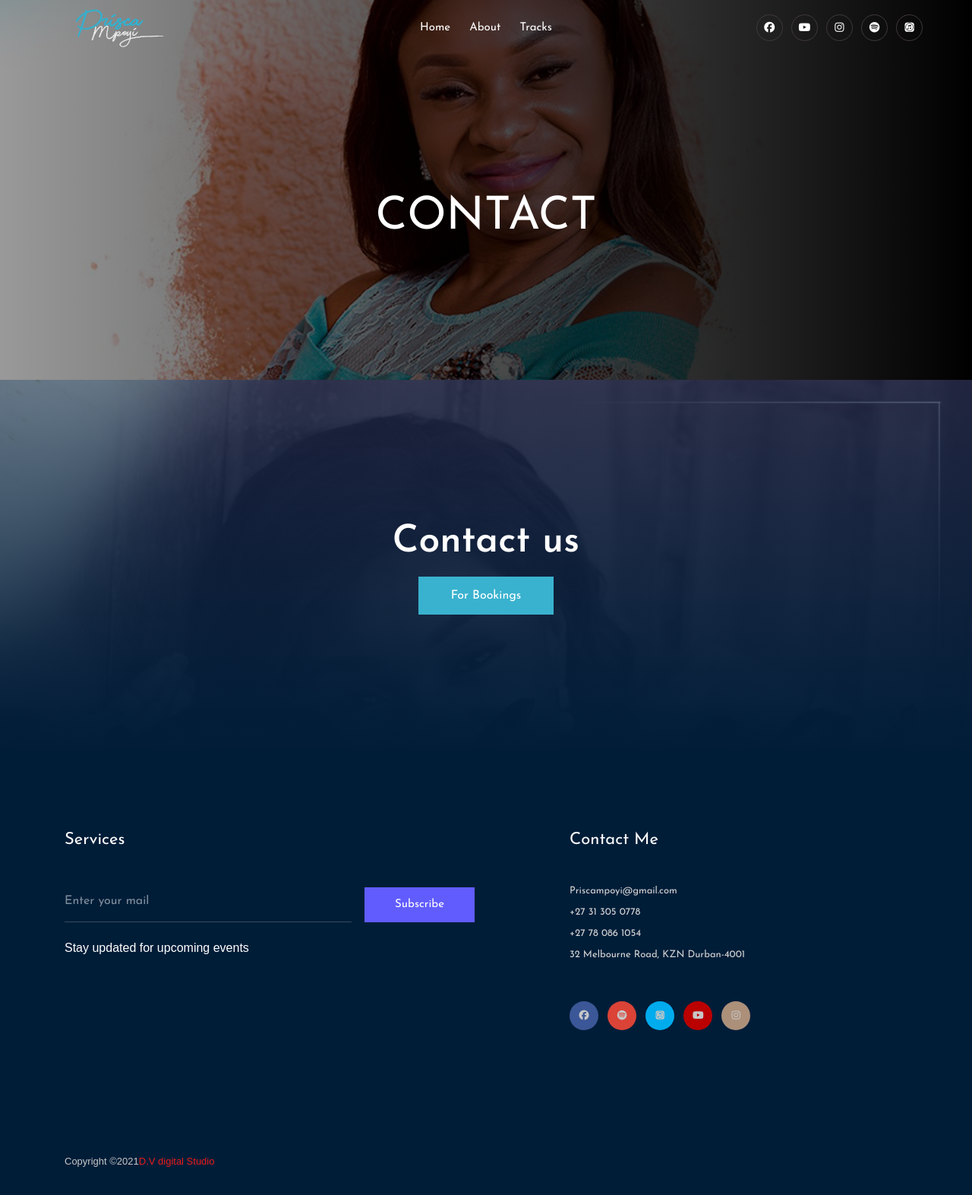
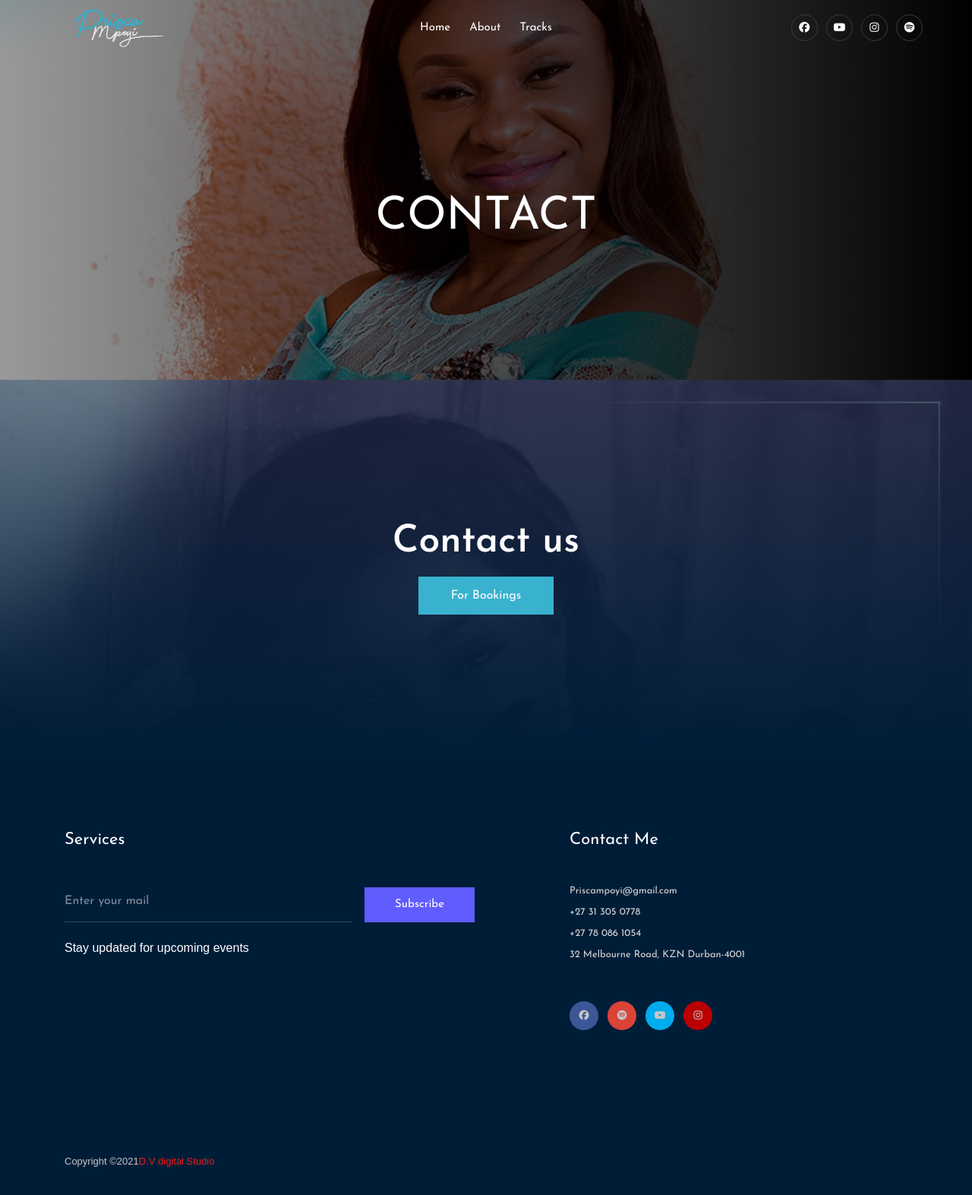
Before and after one commit to divinevibration/pm, a plain HTML site: page contact.html in a window 1280 px wide. Shown: the whole page at 76% size. Drawn offline with Linux system fonts and the light colour scheme; files that its build step writes are made by us from their sources; a web font is replaced by a local one.

Commit message:
updated iTunes

```diff
--- a/contact.html
+++ b/contact.html
@@ -69,7 +69,7 @@
                                       <li><a href="https://www.youtube.com/channel/UCGZWKKKORCdF35oZ73RlmwA?view_as=subscriber" target="_blank"> <i class="fa fa-youtube-play"></i> </a></li>
                                       <li><a href="https://www.instagram.com/prisca_mpoyi/" target="_blank"> <i class="fa fa-instagram"></i> </a></li>
                                       <li><a href="https://open.spotify.com/artist/1cv19QhOEDRSsC1ABoShiC" target="_blank"> <i class="fa fa-spotify"></i> </a></li>
-                                      <li><a href="https://music.apple.com/us/artist/prisca-mpoyi/1352640141" target="_blank"> <i class="fab fa-itunes"></i> </a></li>
+<!--                                       <li><a href="https://music.apple.com/us/artist/prisca-mpoyi/1352640141" target="_blank"> <i class="fab fa-itunes"></i> </a></li> -->
                                     </ul>
                                 </div>
                             </div>
@@ -158,11 +158,11 @@
                                           <i class="fa fa-spotify" ></i>
                                       </a>
                                   </li>
-                                  <li>
+<!--                                   <li>
                                       <a href="https://music.apple.com/us/artist/prisca-mpoyi/1352640141" target="_blank">
                                           <i class="fab fa-itunes"></i>
                                       </a>
-                                  </li>
+                                  </li> -->
                                   <li>
                                       <a href="https://www.youtube.com/channel/UCGZWKKKORCdF35oZ73RlmwA?view_as=subscriber" target="_blank">
                                           <i class="fa fa-youtube-play"></i>
```
